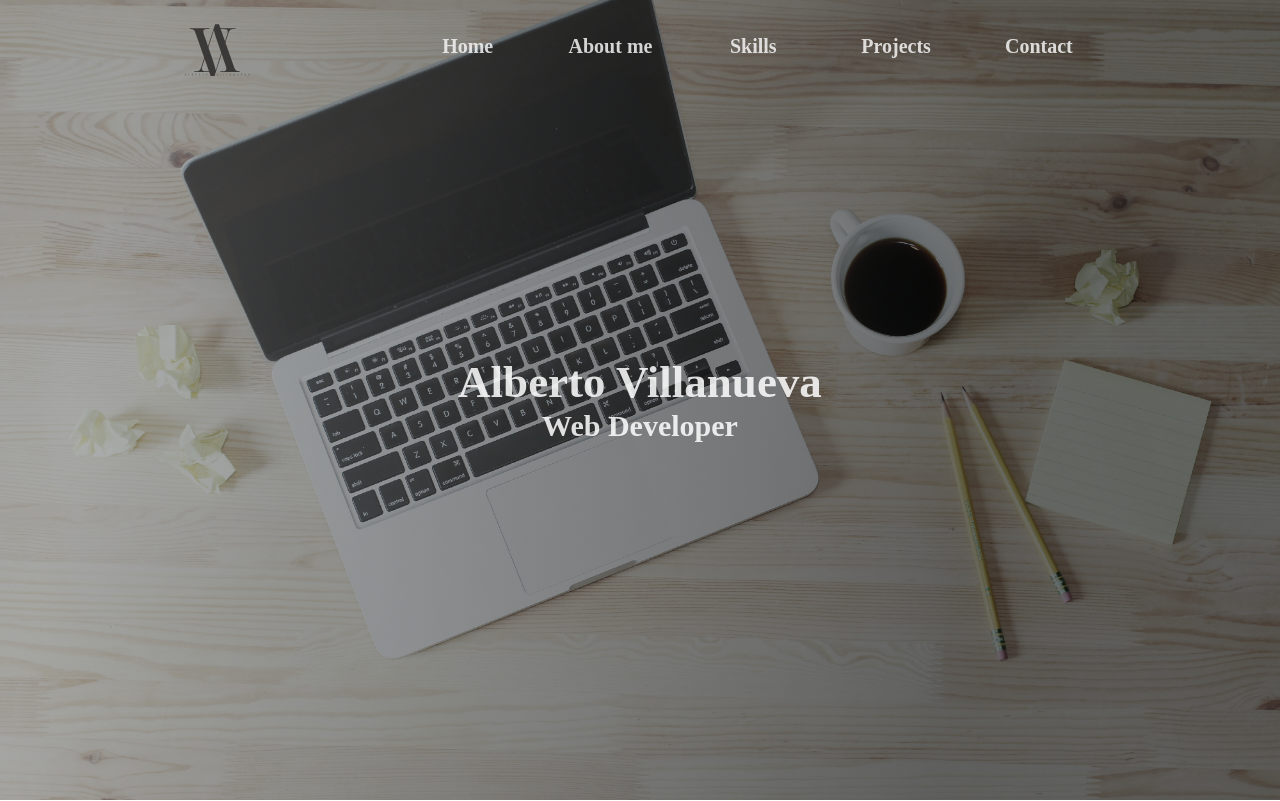
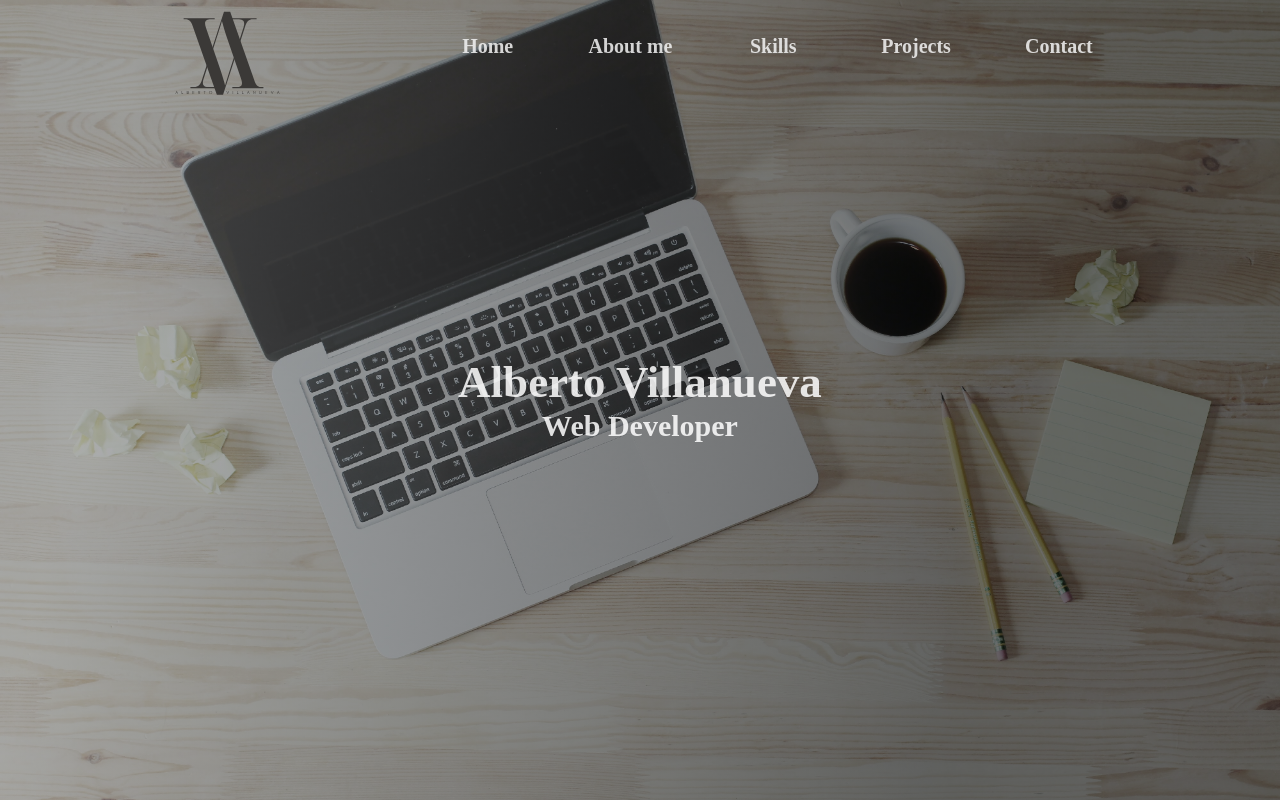
Before and after one commit to AlbertoVillanueva10/My-Web-Site, a plain HTML site: page index.html in a window 1280 px wide. Shown: the top 801 px of the page. Drawn offline with Linux system fonts and the light colour scheme.

```diff
--- a/css/styles.css
+++ b/css/styles.css
@@ -75,11 +75,11 @@ hero is created by these next 2 classes, hero and hero::before*/
 }
 
 .nav__logo{
-    /* margin: auto; */
+    margin-top: 5px;
     background-position: center;
     background-size:cover;
-    width: 100px;
-    height: 100%;
+    width: 160px;
+    /* height: 100%; */
 }
 
 .nav__logo:hover{
```
